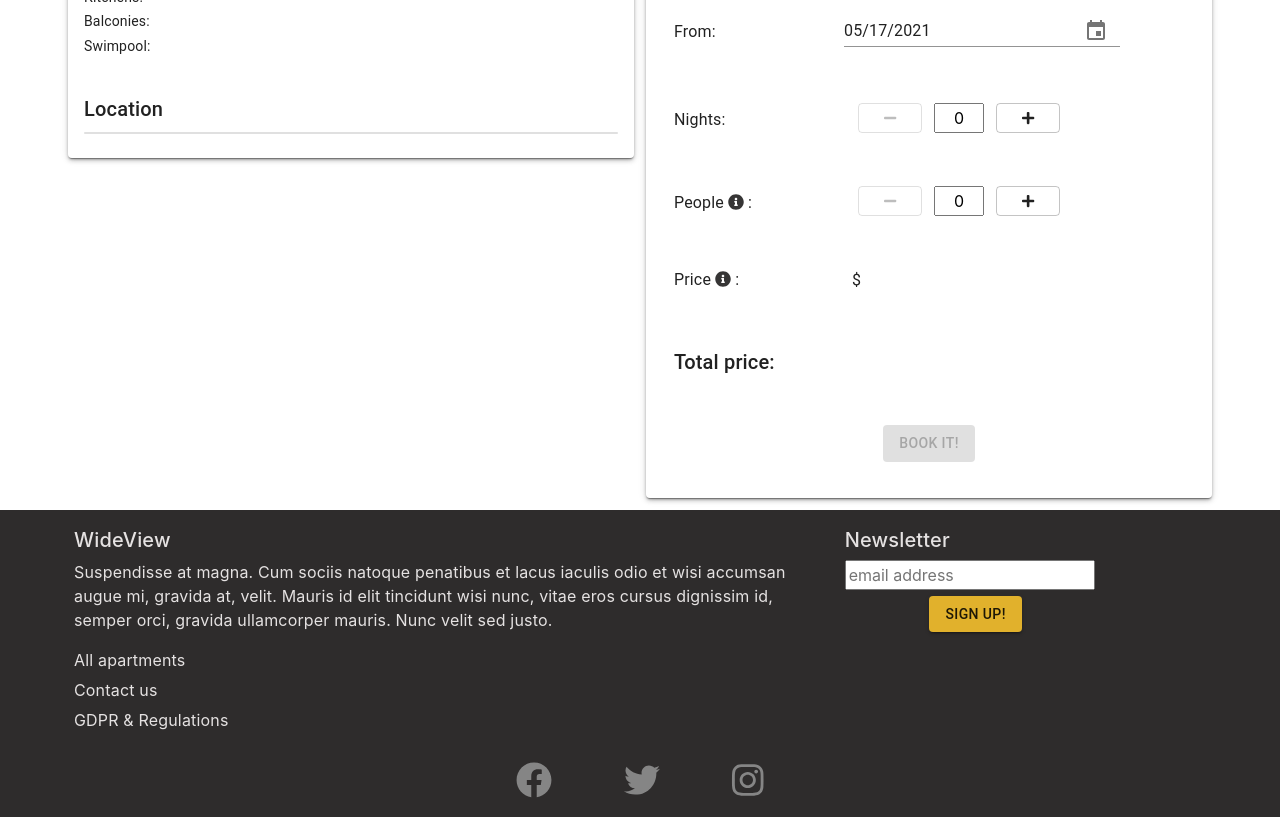
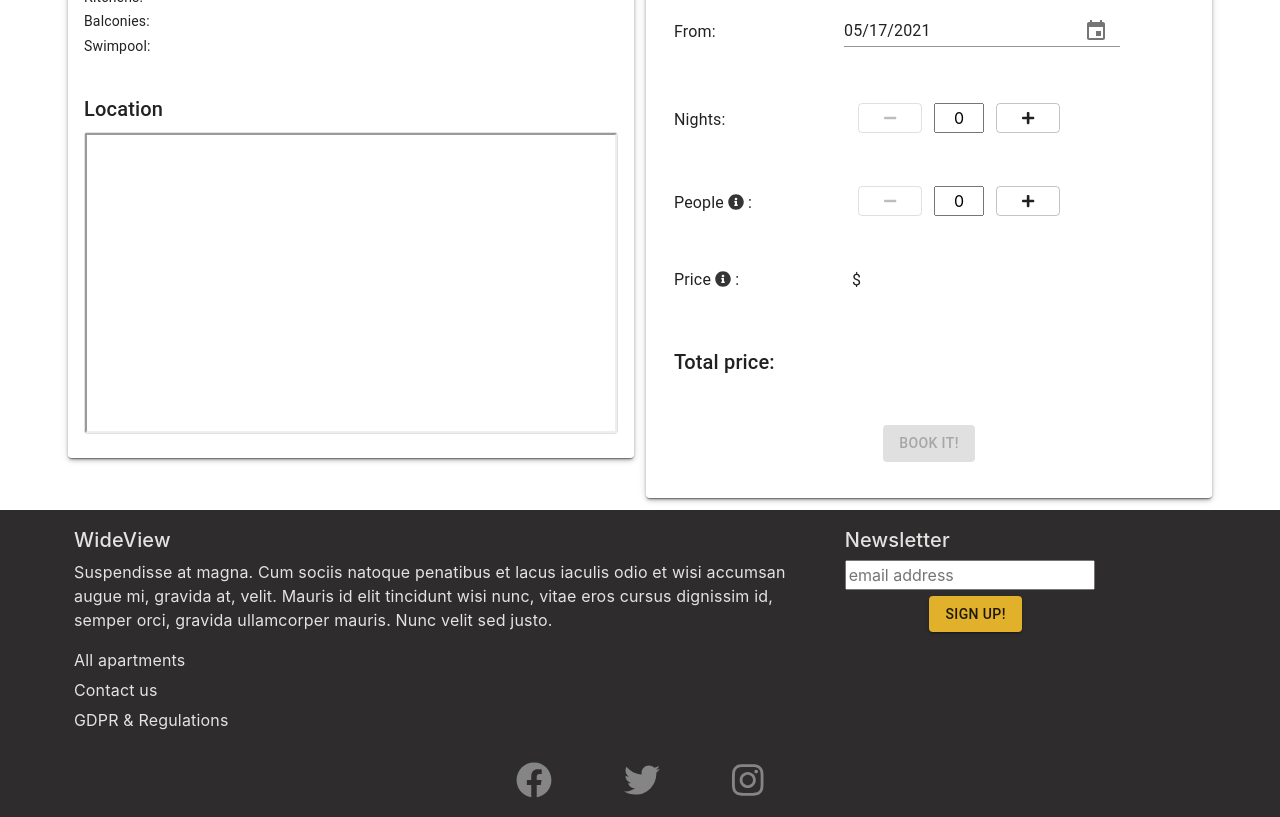
Before and after one commit to rafdul/wideview_apartments, a React (Create React App) app: page /products/1/1 in a window 1280 px wide. Shown: the part 920-1737 px from the top of the page. Built offline with nearby package versions, Linux system fonts and the light colour scheme; no server answers.

Commit message:
Change map in view of one product

```diff
--- a/src/components/views/ProductOne/ProductOne.js
+++ b/src/components/views/ProductOne/ProductOne.js
@@ -1,6 +1,6 @@
 import React from 'react';
 import PropTypes from 'prop-types';
-import { LocationPin } from '../../features/LocationPin/LocationPin';
+// import { LocationPin } from '../../features/LocationPin/LocationPin';
 import { PlusMinusSwitcher } from '../../features/PlusMinusSwitcher/PlusMinusSwitcher';
 import { DatePicker } from '../../features/DatePicker/DatePicker';
 import { Loading } from '../../common/Loading/Loading';
@@ -19,7 +19,7 @@ import Snackbar from '@material-ui/core/Snackbar';
 import { FontAwesomeIcon } from '@fortawesome/react-fontawesome';
 import { faInfoCircle } from '@fortawesome/free-solid-svg-icons';
 
-import GoogleMapReact from 'google-map-react';
+// import GoogleMapReact from 'google-map-react';
 
 import uniqid from 'uniqid';
 import clsx from 'clsx';
@@ -180,12 +180,11 @@ class Component extends React.Component {
     const plugImageThird = '/images/offers/photo_test3.jpg';
 
 
-    const location = {
-      address: getOne.name,
-      lat: getOne.location === undefined ? 0 : getOne.location.lat,
-      lng: getOne.location === undefined ? 0 : getOne.location.lng,
-    };
-    // console.log('location:', location);
+    // const location = {
+    //   address: getOne.name,
+    //   lat: getOne.location === undefined ? 0 : getOne.location.lat,
+    //   lng: getOne.location === undefined ? 0 : getOne.location.lng,
+    // };
 
     if(loadingOrders && loadingOrders.active === true) {
       return(
@@ -273,7 +272,7 @@ class Component extends React.Component {
                         {getOne.city}
                       </Typography>
                       <Paper variant="outlined">
-                        {location.address !== undefined
+                        {/* {location.address !== undefined
                           ?
                           <div className={styles.map}>
                             <GoogleMapReact
@@ -290,7 +289,10 @@ class Component extends React.Component {
                           </div>
                           :
                           null
-                        }
+                        } */}
+                        <div className={styles.map}>
+                          <iframe src={getOne.map} title={getOne.name + '-' + getOne.city} className={styles.map__item}/>
+                        </div>
                       </Paper>
                     </CardContent>
                   </Card>
--- a/src/components/views/ProductOne/ProductOne.module.scss
+++ b/src/components/views/ProductOne/ProductOne.module.scss
@@ -104,6 +104,11 @@
 
     .map {
       height: 300px;
+
+      .map__item {
+        height: 100%;
+        width: 100%;
+      }
     }
 
     .content {
```
